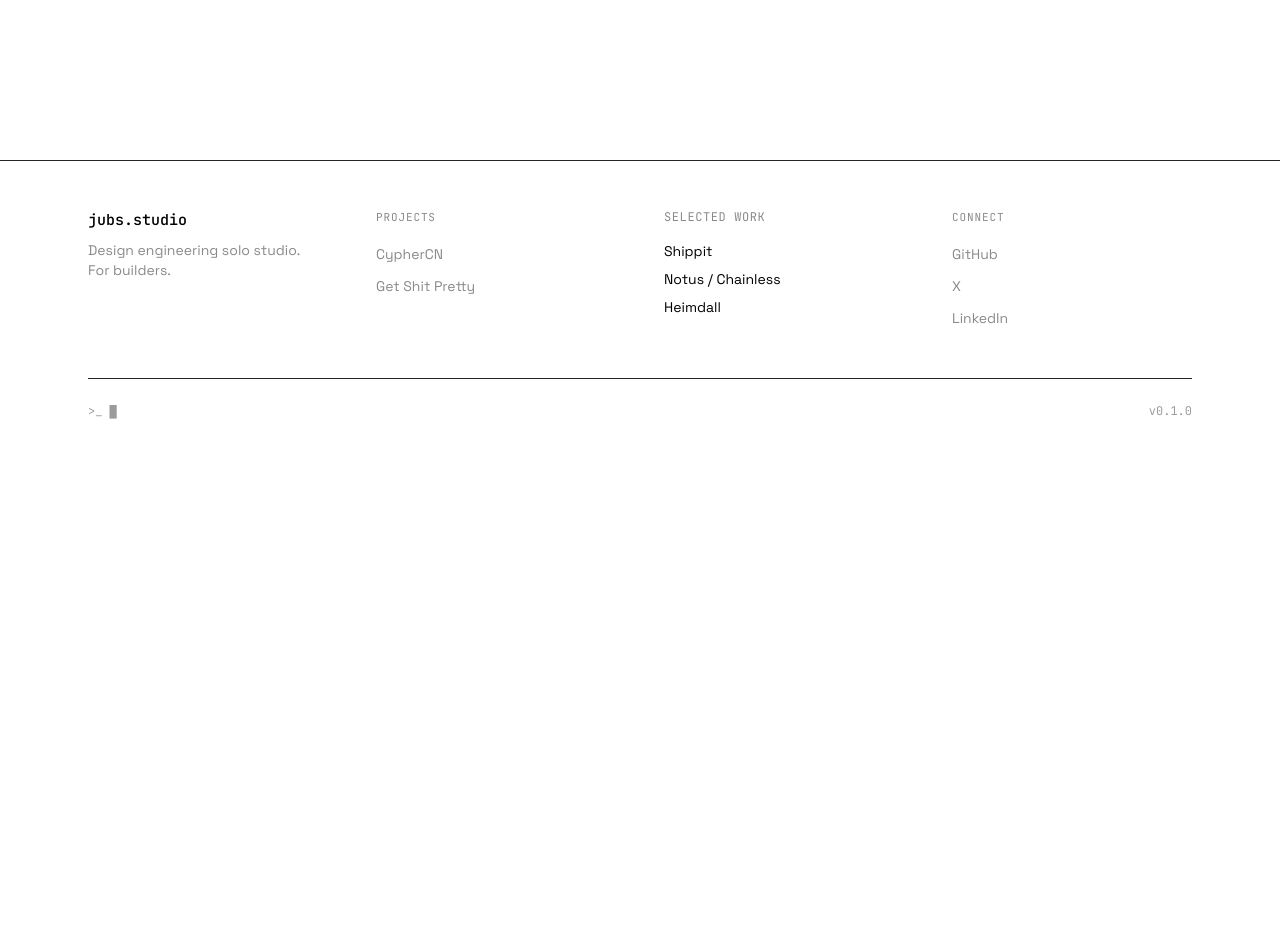
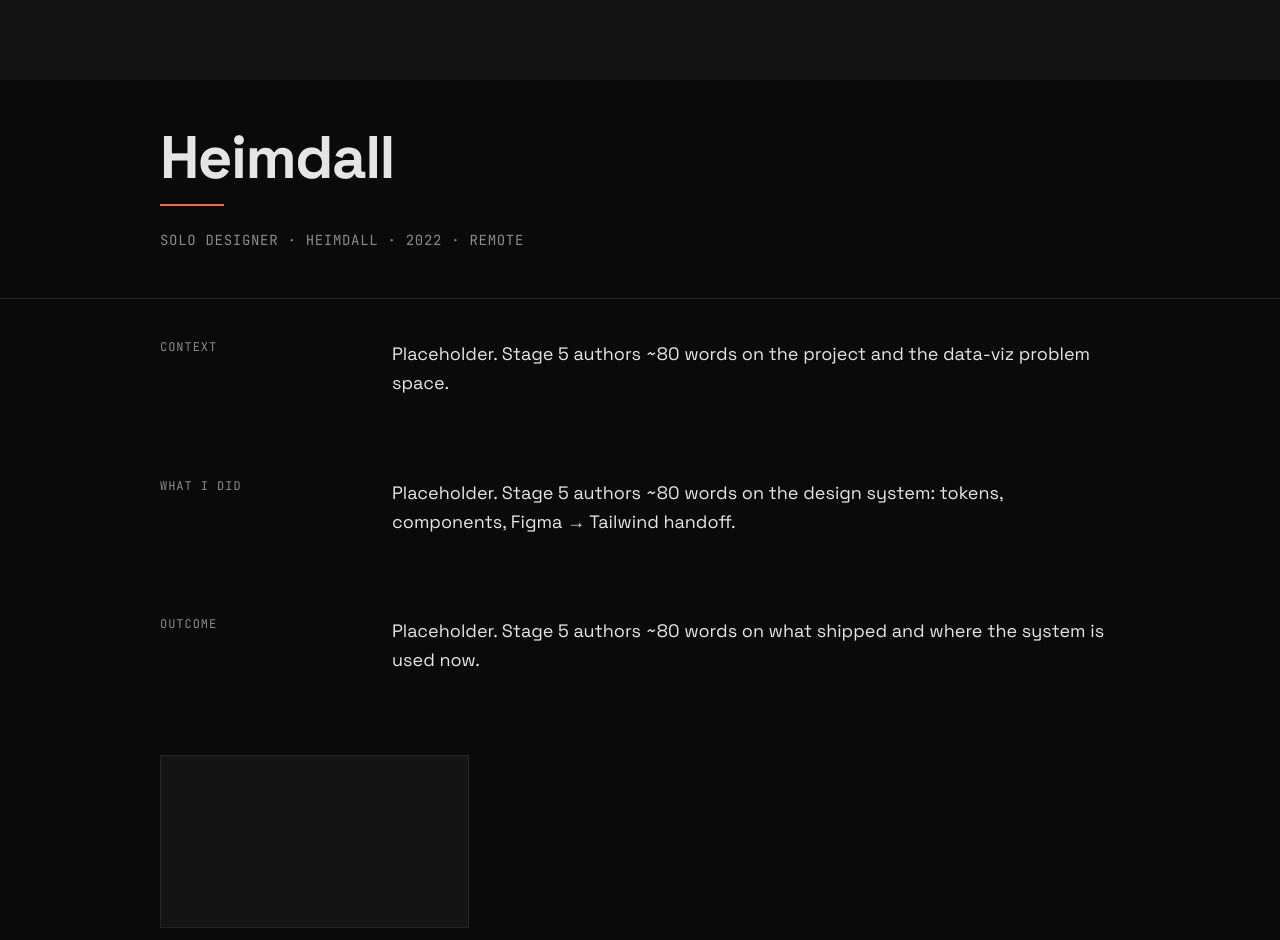
Before and after one commit to jubscodes/jubscodes.github.io, a Next.js app: page /projects/heimdall/ in a window 1280 px wide. Before the commit this address had no page. Shown: the part 640-1580 px from the top of the page. Before the commit the page ends 1083 px from the top, so only its background shows below. Built offline with nearby package versions, Linux system fonts and the light colour scheme.

Commit message:
feat(case-study): dynamic /projects/[slug] route

```diff
--- /dev/null
+++ b/app/projects/[slug]/page.tsx
@@ -0,0 +1,54 @@
+import { notFound } from "next/navigation";
+import { CaseStudyHero } from "@/components/case-study-hero";
+import { ContentBlock } from "@/components/content-block";
+import { ImageStrip } from "@/components/image-strip";
+import { TagList } from "@/components/tag-list";
+import { LinkList } from "@/components/link-list";
+import { PrevNextNav } from "@/components/prev-next-nav";
+import { getCaseStudies, getCaseStudy } from "@/lib/content";
+
+export async function generateStaticParams() {
+  const all = await getCaseStudies();
+  return all.map((c) => ({ slug: c.slug }));
+}
+
+export async function generateMetadata({ params }: { params: Promise<{ slug: string }> }) {
+  const { slug } = await params;
+  const c = await getCaseStudy(slug);
+  if (!c) return { title: "Not found" };
+  return {
+    title: `${c.name} · ${c.role} · jubs.studio`,
+    description: c.outcome,
+  };
+}
+
+export default async function CaseStudyPage({ params }: { params: Promise<{ slug: string }> }) {
+  const { slug } = await params;
+  const all = await getCaseStudies();
+  const idx = all.findIndex((c) => c.slug === slug);
+  if (idx === -1) notFound();
+  const c = all[idx];
+  const prev = all[(idx - 1 + all.length) % all.length];
+  const next = all[(idx + 1) % all.length];
+
+  return (
+    <article>
+      <CaseStudyHero
+        cover={c.cover}
+        name={c.name}
+        role={c.role}
+        period={c.period}
+        company={c.company}
+        location={c.location}
+        accent={c.accent}
+      />
+      <ContentBlock label="Context"><p>{c.body.context}</p></ContentBlock>
+      <ContentBlock label="What I did"><p>{c.body.whatIDid}</p></ContentBlock>
+      <ContentBlock label="Outcome"><p>{c.body.outcome}</p></ContentBlock>
+      <ImageStrip images={c.images} />
+      <TagList tags={c.tags} accent={c.accent} />
+      <LinkList links={c.links} />
+      <PrevNextNav prev={{ slug: prev.slug, name: prev.name }} next={{ slug: next.slug, name: next.name }} />
+    </article>
+  );
+}
```
